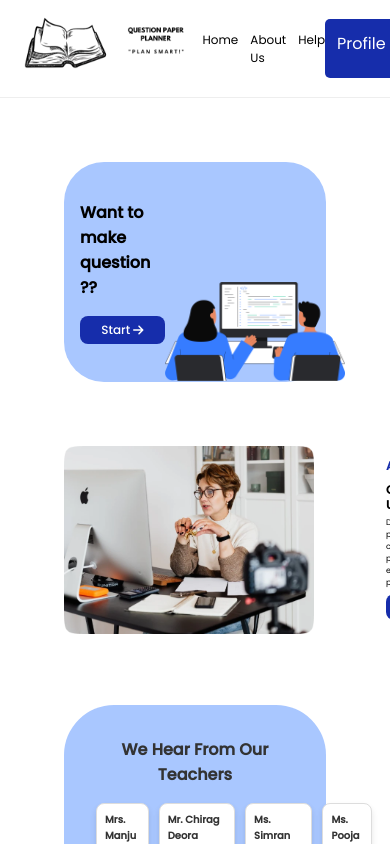
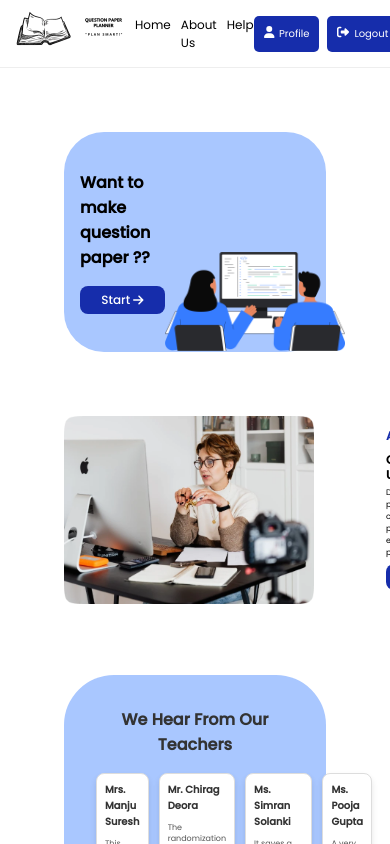
Before and after one commit to BhoomiGupta03/Question-Paper-Planner-frontend, a React (Create React App) app: page / in a window 390 px wide. Shown: the top 844 px of the page. Built offline with nearby package versions, Linux system fonts and the light colour scheme.

Commit message:
added icon in header

```diff
--- a/src/components/Home/HomeBanner.jsx
+++ b/src/components/Home/HomeBanner.jsx
@@ -11,7 +11,7 @@ function banner() {
     <div className='banner-container'>
 
       <div className='banner-content'>
-        <h1>Want to make question ??</h1>
+        <h1>Want to make question paper ??</h1>
         <div className="start-link">
           <Link to="/main" >
           Start <FontAwesomeIcon icon={faArrowRight} />
--- a/src/components/Home/Main.jsx
+++ b/src/components/Home/Main.jsx
@@ -74,10 +74,10 @@ export default function QuestionPaperPlanner() {
                                 onChange={(e) => setAcademicYear(e.target.value)}
                             >
                                 <option value="">Select</option>
-                                <option value="FY BCom">FY BCom</option>
-                                <option value="SY BCom">SY BCom</option>
-                                <option value="TY BCom">TY BCom</option>
-                                <option value="IT">IT</option>
+                                <option value="FY BCom">FY BscIT</option>
+                                <option value="SY BCom">SY BscIT</option>
+                                <option value="TY BCom">TY BscIT</option>
+                                {/* <option value="IT">IT</option> */}
                             </select>
                             {errors.academicYear && <p className="error">{errors.academicYear}</p>}
 
@@ -107,7 +107,7 @@ export default function QuestionPaperPlanner() {
                             </select>
                             {errors.semester && <p className="error">{errors.semester}</p>}
 
-                            <div className="gen-btn">
+                            <div className="nxt-btn">
                                 <button onClick={handleNextStep} disabled={Object.keys(errors).length > 0}>Next</button>
                             </div>
                         </div>
@@ -128,7 +128,7 @@ export default function QuestionPaperPlanner() {
                             </div>
 
                             <div className='unit'>
-                                <label>Select Number of Units (1-10):</label>
+                                <label>Select Number of Units (1-5):</label>
                                 <select
                                     value={unitCount}
                                     onChange={(e) => {
@@ -136,7 +136,7 @@ export default function QuestionPaperPlanner() {
                                         setUnits(new Array(Number(e.target.value)).fill({}));
                                     }}
                                 >
-                                    {[...Array(10)].map((_, i) => (
+                                    {[...Array(5)].map((_, i) => (
                                         <option key={i} value={i + 1}>
                                             {i + 1}
                                         </option>
--- a/src/components/Pages/Header.jsx
+++ b/src/components/Pages/Header.jsx
@@ -1,5 +1,7 @@
 import React from 'react';
 import { Link, useNavigate } from "react-router-dom";
+import { FontAwesomeIcon } from '@fortawesome/react-fontawesome';
+import { faUser,faSignOutAlt  } from '@fortawesome/free-solid-svg-icons';
 import logo1 from "../../img/logo1.webp";
 
 export default function Header() {
@@ -25,8 +27,13 @@ export default function Header() {
           <Link to="/help">Help</Link>
         </nav>
         <div className="user-options">
-          <Link to="/profile">Profile</Link>
-          <button onClick={handleLogout} className="logout-button">Logout</button>
+        <Link to="/profile" className="profile-link">
+            <FontAwesomeIcon icon={faUser}  /> Profile
+          </Link>
+
+          <button onClick={handleLogout} className="logout-button">
+                   <FontAwesomeIcon icon={faSignOutAlt} /> Logout
+          </button>
         </div>
       </section>
     </div>
--- a/src/css/App.css
+++ b/src/css/App.css
@@ -12,9 +12,7 @@
 }
 
 #header {
-    /* margin: 0em 4em; */
     padding: 15px;
-    /* padding: 15px 70px; */
     border-bottom: 1px solid #eee;
     align-items: center;
     display: flex;
@@ -50,6 +48,12 @@
     background-color: #162DAB;
 }
 
+#header .user-options svg {
+    filter: invert(1);
+    margin-right: 5px;
+  }
+
+
 #header .user-options button {
     color: white;
     padding: 12px;
@@ -74,12 +78,12 @@
     justify-content: center;
     flex-direction: column;
     gap: 16px;
-    margin: 12em;
+    margin: 8em;
 }
 
 .banner-content h1 {
     font-weight: 600;
-    font-size: 50px;
+    font-size: 48px;
 }
 
 .banner-container .start-link {
@@ -122,7 +126,7 @@
 /* Main.css */
 #question-paper-planner {
     margin: 20px auto;
-    max-width: 800px;
+    max-width: 850px;
     padding: 20px;
     border: 1px solid #ddd;
     border-radius: 8px;
@@ -194,11 +198,11 @@ select {
     display: inline-block;
     margin: 10px 5px;
     font-size: 16px;
-    width: 200px;
+    width: 100%;
+    padding: 12px 20px;
     text-align: center;
-    margin-top: 20px;
     color: #fff;
-    background-color: #007BFF;
+    background-color: #162DAB;
     border: none;
     border-radius: 4px;
     cursor: pointer;
@@ -221,18 +225,18 @@ button:hover {
     justify-content: center;
 }
 
-.gen-btn button {
+.nxt-btn button {
+    width: 100%;
     padding: 12px 20px;
     color: #fff;
     font-size: 16px;
-    background-color: #007BFF;
+    background-color: #162DAB;
 }
 
 /* Flex Layout for PDF Buttons */
 #gen .btn {
     display: flex;
     justify-content: space-between;
-    padding: 10px 20px;
 }
 
 /* Error Message Styling */
@@ -262,20 +266,19 @@ button:hover {
         padding: 8px;
     }
 
-    /* Stack buttons vertically */
-    .gen-btn button {
-        width: 100%;
-        margin: 5px 0;
+    /* Stack PDF download buttons vertically */
+    #gen button {
+    width: 100%;
+    padding: 12px 20px;
     }
 
-    /* Stack PDF download buttons vertically */
-    #gen .btn {
-        flex-direction: column;
+    .nxt-btn button{
+        width: 100%;
     }
 
-    button {
-        width: 100%;
-        margin: 5px 0;
+    #gen .btn {
+        display: flex;
+        padding: 0;
     }
 
     /* Make error messages responsive */
@@ -407,8 +410,8 @@ button:hover {
 }
 
 .left button {
-    width: 343px;
-    height: 52px;
+    /* width: 343px; */
+    /* height: 52px; */
     border-radius: 32px;
     border: none;
     padding: 16px;
@@ -1107,6 +1110,7 @@ textarea {
     .review-card p {
         font-size: 14px;
     }
+
 }
 
 @media (max-width: 1025px) {
@@ -1180,6 +1184,22 @@ textarea {
     .review-content {
         display: flex;
         gap: 10px;
+    }
+
+    .log-sign .left h2{
+        font-size: 30px;
+    }
+
+    .log-sign .left .input-field {
+        height: 60px;
+    }
+
+    .log-sign .left .input-field input{
+        padding: 16px;
+    }
+
+    .log-sign .left .img-block{
+        right: -40%;
     }
 }
 
@@ -1264,6 +1284,18 @@ textarea {
     .review-card p {
         font-size: 12px;
         margin-bottom: 5px;
+    }
+
+    .log-sign .left form{
+        width: 325px;
+    }
+
+    .log-sign .left .input-field{
+        height: 50px;
+    }
+
+    .log-sign .left .input-field input{
+        padding: 14px;
     }
 }
 
@@ -1416,4 +1448,36 @@ textarea {
     .review-container .review-content .review-card p{
         font-size: 8px;
     }
-}
+
+    #header {
+        padding: 10px;
+      }
+
+      #header .logo img {
+        height: 40px;
+      }
+
+      #header nav {
+        gap: 10px;
+      }
+
+      #header .user-options {
+        gap: 8px;
+      }
+
+      #header .user-options svg{
+        height: 12px;
+      }
+
+      #header .user-options a {
+       padding: 10px;
+        font-size: 10px;
+        display: flex;
+      }
+
+      #header .user-options .logout-button {
+        padding: 10px;
+        font-size: 10px;
+        display: flex;
+      }
+    }
```
